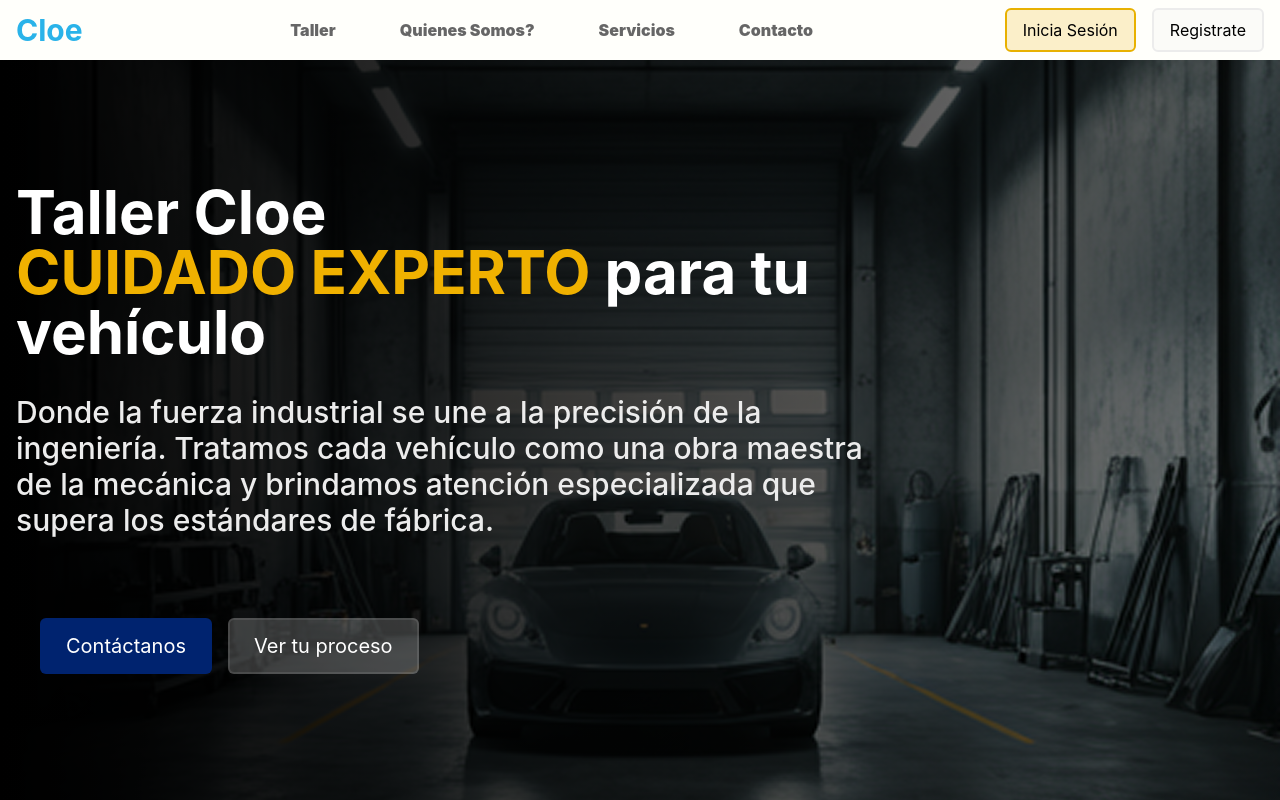
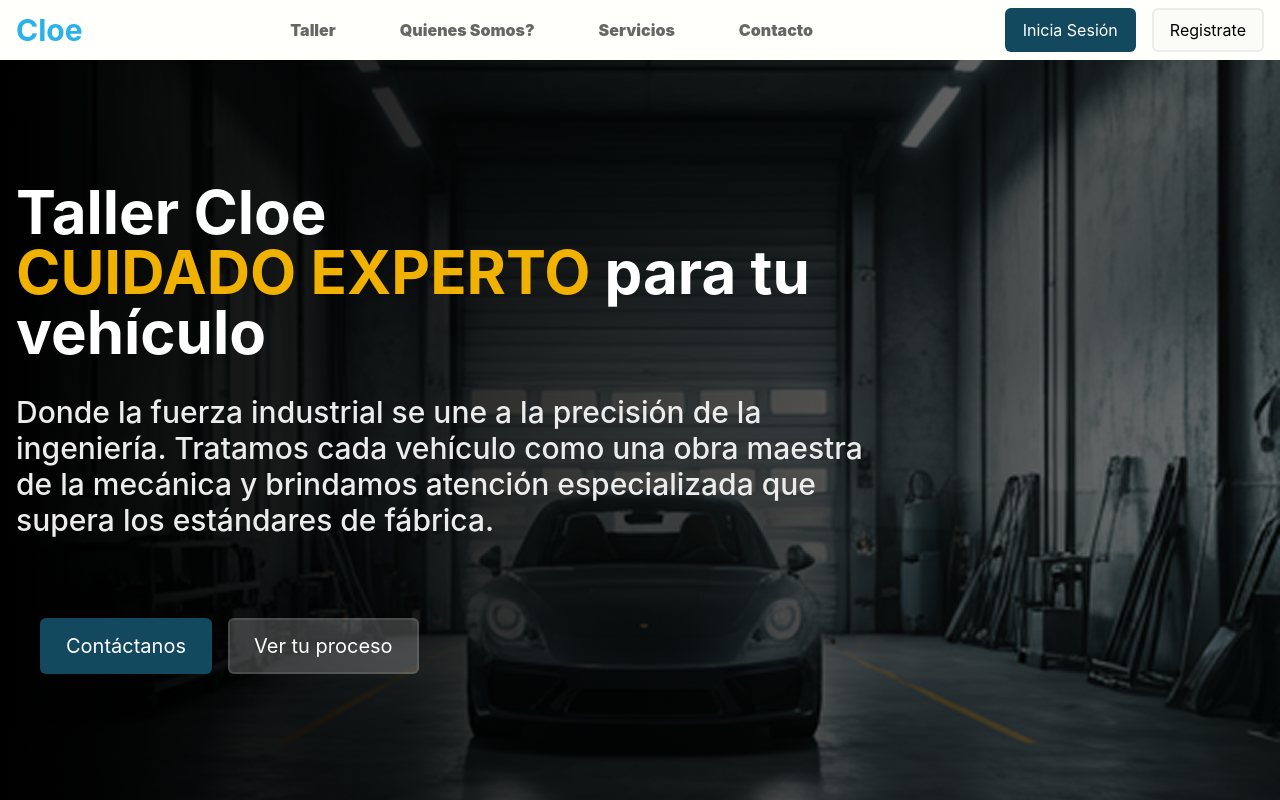
Before and after one commit to JuanDNJ/taller, a React (Vite) app: page / in a window 1280 px wide. Shown: the top 800 px of the page. Built offline with nearby package versions, Linux system fonts and the light colour scheme; no server answers.

Commit message:
Actualizar estilos de botones en CurrentUser y Hero para mejorar la coherencia visual

```diff
--- a/src/components/CurrentUser.tsx
+++ b/src/components/CurrentUser.tsx
@@ -41,7 +41,7 @@ const CurrentUser = () => {
         : (
           <>
             {/* <SignInWithGoogle />  */}
-            <Btn className='border-primary bg-primary/20' label='Inicia Sesión' onClick={() => setIsOpenUserMenu(false)} />
+            <Btn className='border-transparent text-white bg-tertiary' label='Inicia Sesión' onClick={() => setIsOpenUserMenu(false)} />
             <Btn className='border-secondary bg-secondary/20' label='Registrate' onClick={() => setIsOpenUserMenu(false)} />
           </>
           )}
--- a/src/components/Hero.tsx
+++ b/src/components/Hero.tsx
@@ -28,7 +28,7 @@ const Hero: FC<HeroProps> = ({ img, label, description }) => {
                             {description}
                         </p>
                         <footer className="mt-8 px-4 md:px-8 lg:py-12 flex flex-col md:flex-row space-y-4 md:space-y-0 md:space-x-4 ">
-                            <Btn size="large" className="text-xl text-white bg-[#00236F] border-transparent" label="Contáctanos" onClick={() => console.log('Contact button clicked')} />
+                            <Btn size="large" className="text-xl text-white bg-tertiary border-transparent" label="Contáctanos" onClick={() => console.log('Contact button clicked')} />
                             <Btn size="large" className="text-xl bg-white/20 text-white border-white/10" label="Ver tu proceso" onClick={() => console.log('Progress button clicked')} />
                         </footer>
                     </article>
```
